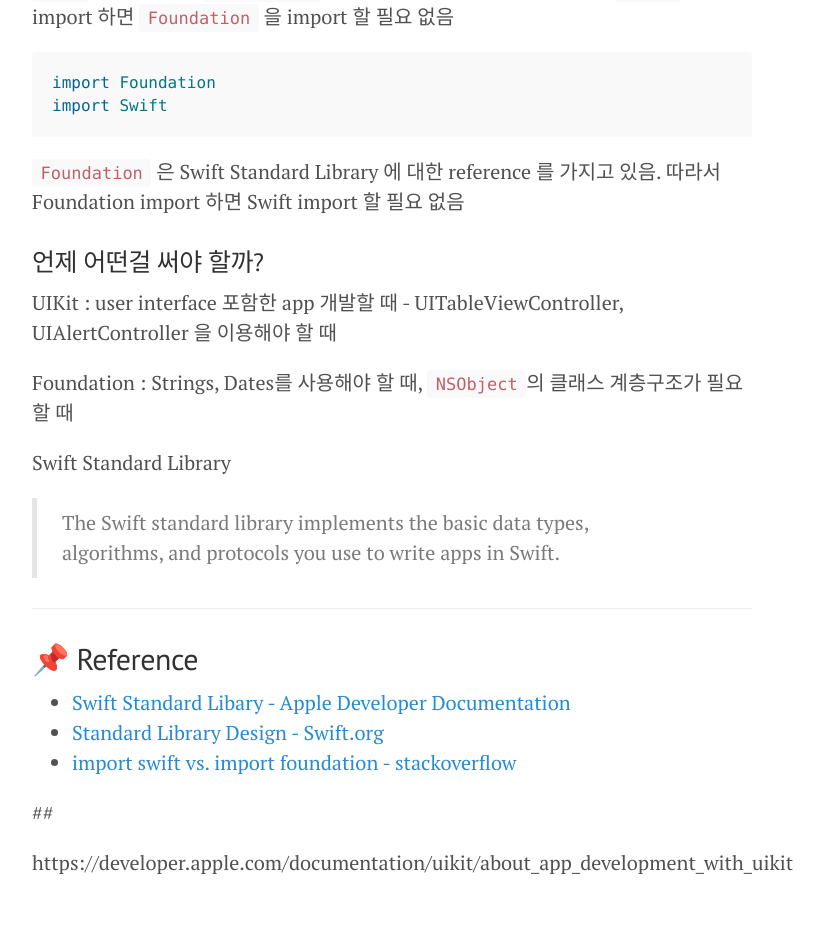
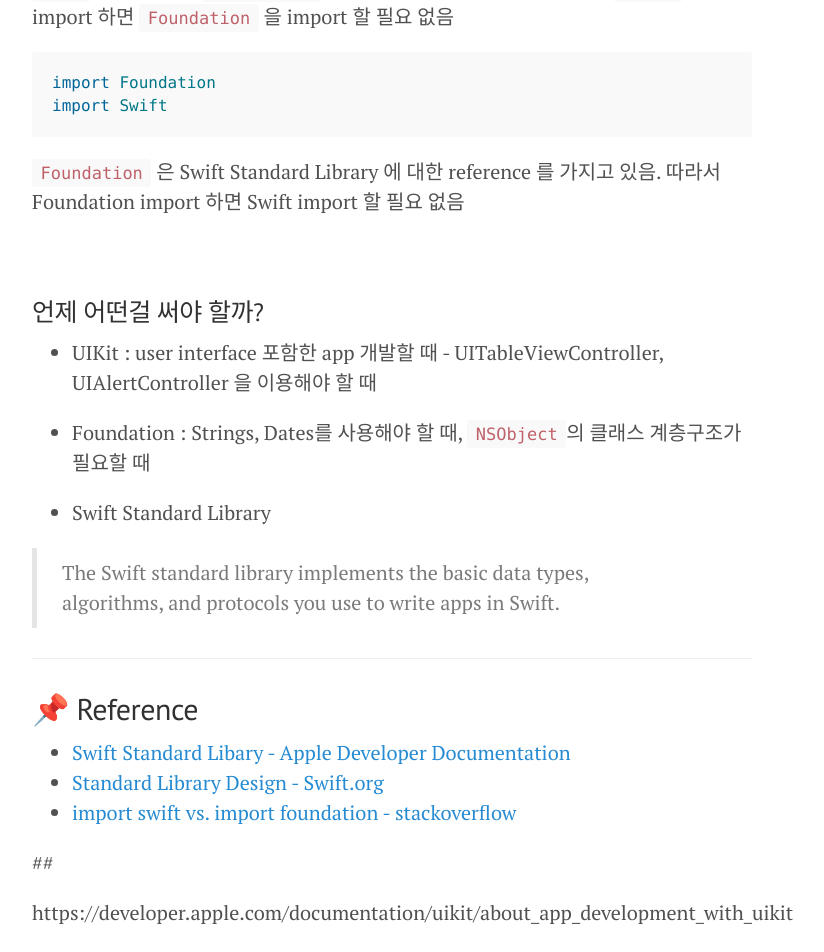
Before and after one commit to daheenallwhite/daheenallwhite.github.io, a Jekyll site: the page built from _posts/2019-07-17-UIKit-Foundation-SwiftStandardLibrary.md, in a window 1280 px wide. Shown: the part 760-1712 px from the top of the page, without its empty margins (248-1072 px from the left). Built offline with Jekyll 4.4.1, drawn with Linux system fonts in a browser that asks for light colours; nearby versions of some CDN libraries; comment, search, counter and statistics services are not loaded.

Commit message:
Modify indentation of the post

```diff
--- a/_posts/2019-07-17-UIKit-Foundation-SwiftStandardLibrary.md
+++ b/_posts/2019-07-17-UIKit-Foundation-SwiftStandardLibrary.md
@@ -30,13 +30,15 @@
 
 `Foundation`  은 Swift Standard Library 에 대한 reference 를 가지고 있음. 따라서 Foundation import 하면 Swift import 할 필요 없음
 
+&nbsp;
+
 ### 언제 어떤걸 써야 할까?
 
-UIKit : user interface 포함한 app 개발할 때 - UITableViewController, UIAlertController 을 이용해야 할 때
+- UIKit : user interface 포함한 app 개발할 때 - UITableViewController, UIAlertController 을 이용해야 할 때
 
-Foundation : Strings, Dates를 사용해야 할 때, `NSObject`의 클래스 계층구조가 필요할 때
+- Foundation : Strings, Dates를 사용해야 할 때, `NSObject`의 클래스 계층구조가 필요할 때
 
-Swift Standard Library
+- Swift Standard Library
 
 > The Swift standard library implements the basic data types, algorithms, and protocols you use to write apps in Swift.
 
```
